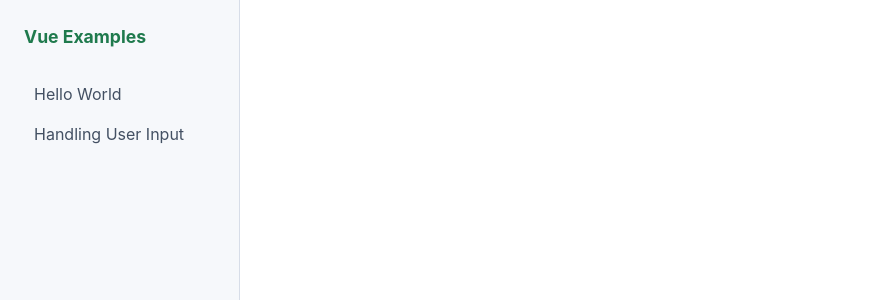
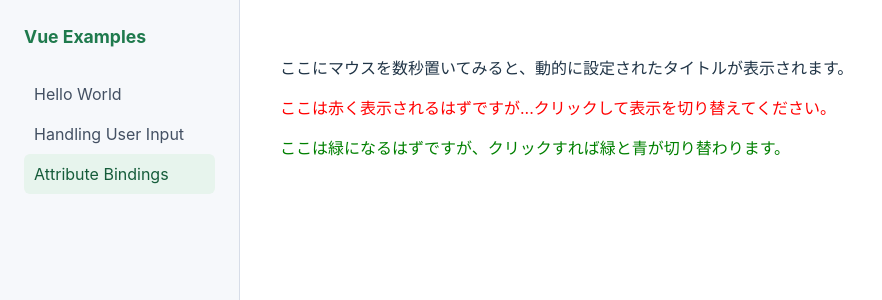
Before and after one commit to tkgakr/vue-examples, a Vue app: page /basic/attribute-bindings in a window 1280 px wide. Shown: the top 300 px of the page, without its empty margins (0-882 px from the left). Built offline with nearby package versions, Linux system fonts and the light colour scheme.

Commit message:
example: Attribute Bindings

```diff
--- /dev/null
+++ b/src/examples/basic/attribute-bindings/AttributeBindings.vue
@@ -0,0 +1,51 @@
+<!--
+ここでは、要素の属性やプロパティをステートにリアクティブにバインドしています。
+:title という構文は、v-bind:title の省略形です。
+-->
+<script setup>
+import { ref } from 'vue'
+
+const message = ref('Hello World!')
+const isRed = ref(true)
+const color = ref('green')
+
+function toggleRed() {
+  isRed.value = !isRed.value
+}
+
+function toggleColor() {
+  color.value = color.value === 'green' ? 'blue' : 'green'
+}
+</script>
+
+<template>
+  <p>
+    <span :title="message">
+      ここにマウスを数秒置いてみると、動的に設定されたタイトルが表示されます。
+    </span>
+  </p>
+
+  <!--
+  class への v-bind では、単純な文字列に加えて、オブジェクトや配列も特別にサポートされています
+  -->
+  <p
+    :class="{ red: isRed}"
+    @click="toggleRed"
+  >
+    ここは赤く表示されるはずですが...クリックして表示を切り替えてください。
+  </p>
+
+  <!-- style へのバインドも、オブジェクトや配列をサポートしています -->
+  <p
+    :style="{ color}"
+    @click="toggleColor"
+  >
+    ここは緑になるはずですが、クリックすれば緑と青が切り替わります。
+  </p>
+</template>
+
+<style>
+.red {
+  color: red;
+}
+</style>
--- a/src/router/index.ts
+++ b/src/router/index.ts
@@ -10,6 +10,11 @@
     path: '/basic/handling-input',
     component: () => import('@/examples/basic/handling-input/HandlingInput.vue'),
     meta: { category: 'Basic', title: 'Handling User Input' },
+  },
+  {
+    path: '/basic/attribute-bindings',
+    component: () => import('@/examples/basic/attribute-bindings/AttributeBindings.vue'),
+    meta: { category: 'Basic', title: 'Attribute Bindings' },
   },
 ] satisfies RouteRecordRaw[]
 
```
Also changed, not shown: src/examples/basic/attribute-bindings/README.md (added), 1 other file (tests, documents, lock files or other folders).
